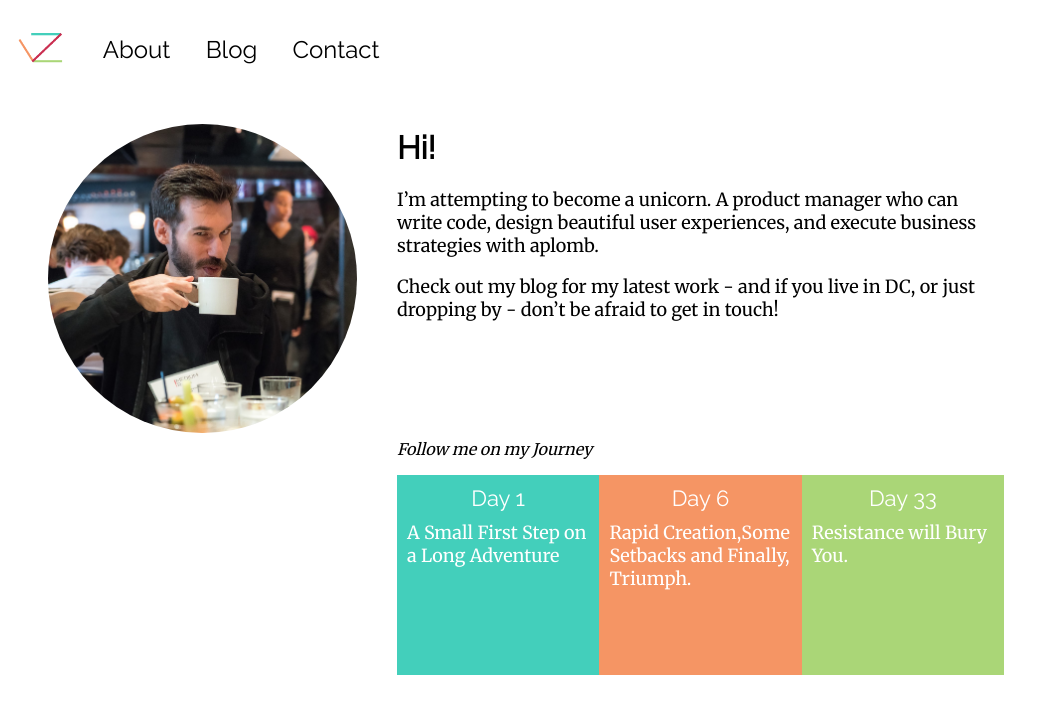
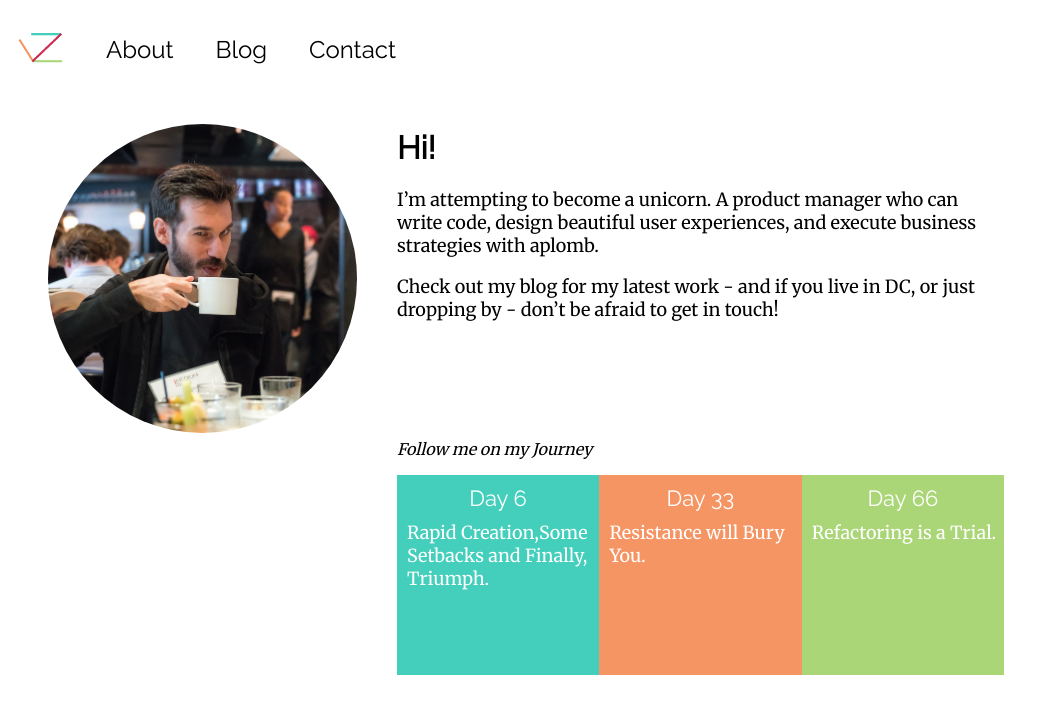
Before and after one commit to JZoshak2/JZoshak2.github.io, a plain HTML site: page index.html in a window 1280 px wide. Shown: the whole page, without its empty margins (0-1048 px from the left). Drawn offline with Linux system fonts and the light colour scheme.

Commit message:
blog post update

```diff
--- a/index.html
+++ b/index.html
@@ -1,13 +1,14 @@
 <doctype html>
 <html>
 	<head>
+    	<title>John Zoshak</title>
     	<link href="https://fonts.googleapis.com/css?family=Merriweather|Raleway" rel="stylesheet">
     	<meta name="viewport" content="width=device-width, initial-scale=1">
     	<link rel ="stylesheet" href="CSS/main.css"> <!-- add dots for github -->
 	</head>
 	<body>
 		<div id="wrapper">
-			<div class="nav-wrapper col-10 col-10-m">
+			<div class="nav-wrapper col-12 col-10-m">
 				<nav>
 					<a href="index.html"><img src="img/JZ_Logo.png"></a>
 					<ul>
@@ -40,24 +41,23 @@
 						</p>
 					</div>
 
-					<a href="https://medium.com/@JohnZoshak/a-coding-adventure-142c4c801625#.k9t01njnz">
-						<section class="blog_box" id = "blog_one">
-							<h2>Day 1</h2>
-							<p>A Small First Step on a Long Adventure</p>
-						</section>
-					</a>
-
 					<a href="https://medium.com/@JohnZoshak/day-six-rapid-creation-some-setbacks-and-finally-triumph-cc20c2d62893#.5q3bigedy">
-						<section class= "blog_box" id = "blog_two">
+						<section class= "blog_box" id = "blog_one">
 							<h2>Day 6</h2>
 							<p>Rapid Creation,Some Setbacks and Finally, Triumph.</p>
 						</section>
 					</a>
 
 					<a href="https://medium.com/@JohnZoshak/day-33-resistance-will-bury-you-a2511a2fd957#.1odvt0oiq">
-						<section class = "blog_box" id= "blog_three">
+						<section class = "blog_box" id= "blog_two">
 							<h2>Day 33</h2>
 							<p>Resistance will Bury You.</p>
+						</section>
+					</a>
+					<a href="https://medium.com/@JohnZoshak/day-66-refactoring-is-a-trial-javascript-is-becoming-familiar-32afcdd35f20#.5s1lmzrxj">
+						<section class = "blog_box" id= "blog_three">
+							<h2>Day 66</h2>
+							<p>Refactoring is a Trial.</p>
 						</section>
 					</a>
 				</div>
```
Also changed, not shown: 3 other files.
